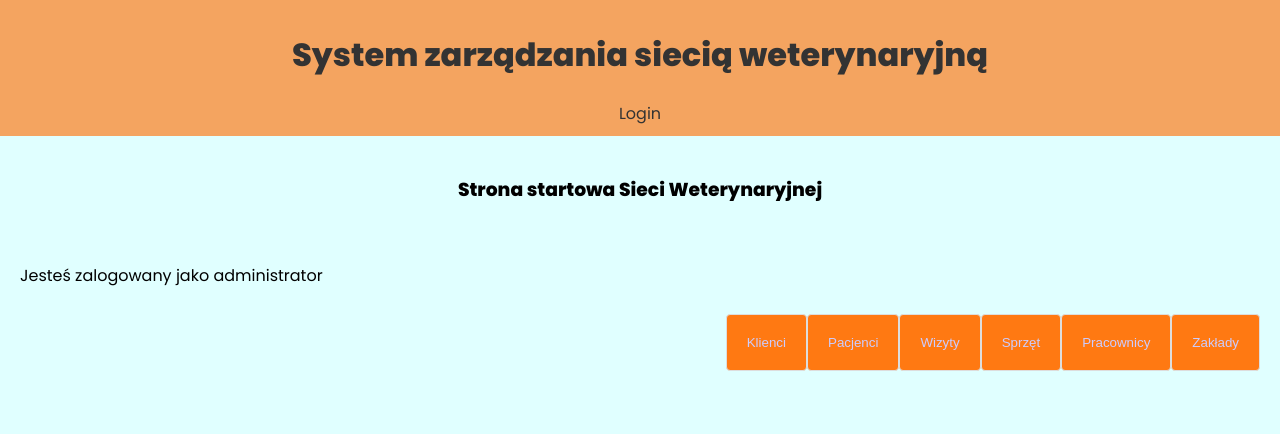
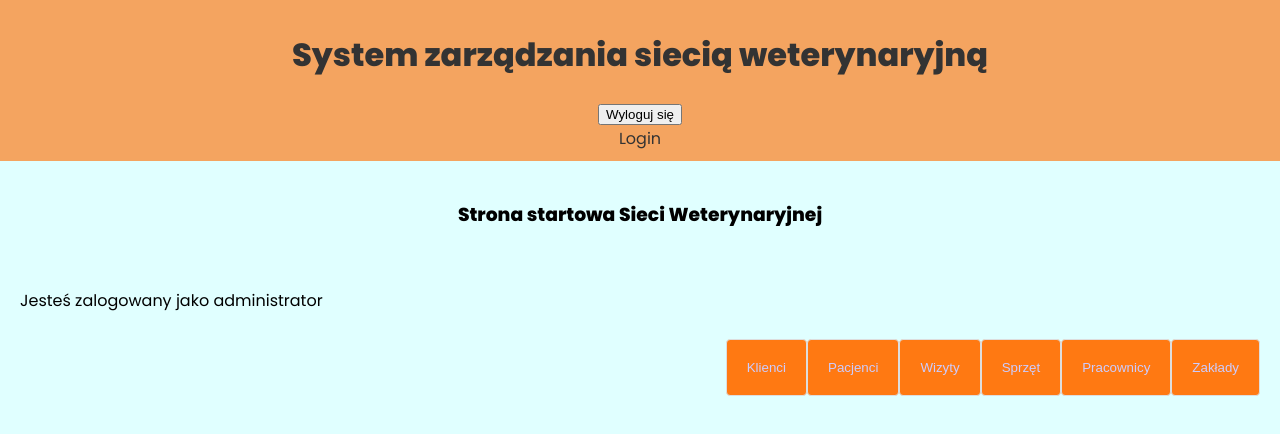
Before and after one commit to vet-agh/VET, a React (Create React App) app in the folder frontend/: page / in a window 1280 px wide. Shown: the top 434 px of the page. Built offline with nearby package versions, Linux system fonts and the light colour scheme.

Commit message:
VET-85 create useLogout hook and add to navbar

```diff
--- a/frontend/src/components/Navbar.js
+++ b/frontend/src/components/Navbar.js
@@ -1,5 +1,14 @@
 import {Link} from 'react-router-dom'
+import {useLogout} from '../hooks/useLogout'
+
 const Navbar = () => {
+
+    const {logout} = useLogout()
+
+    const handleClick = () => {
+        logout()
+    }
+
     return (
     <header>
         <div className="container">
@@ -7,6 +16,10 @@ const Navbar = () => {
                 <h1>System zarządzania siecią weterynaryjną</h1>
             </Link>
             <nav>
+                <div>
+                    <button onClick={handleClick}> Wyloguj się </button>
+                </div>
+
                 <div>
                     <Link to="/login"> Login </Link>
                 </div>
--- /dev/null
+++ b/frontend/src/hooks/useLogout.js
@@ -0,0 +1,14 @@
+import { useAuthContext } from "./useAuthContext"
+
+export const useLogout = () => {
+    const {dispatch} = useAuthContext()
+
+    const logout = () => {
+        // remove user from storage
+        localStorage.removeItem('user')
+
+        // dispatch logout action
+        dispatch({type: 'LOGOUT'})
+    }
+    return {logout}
+}
```
